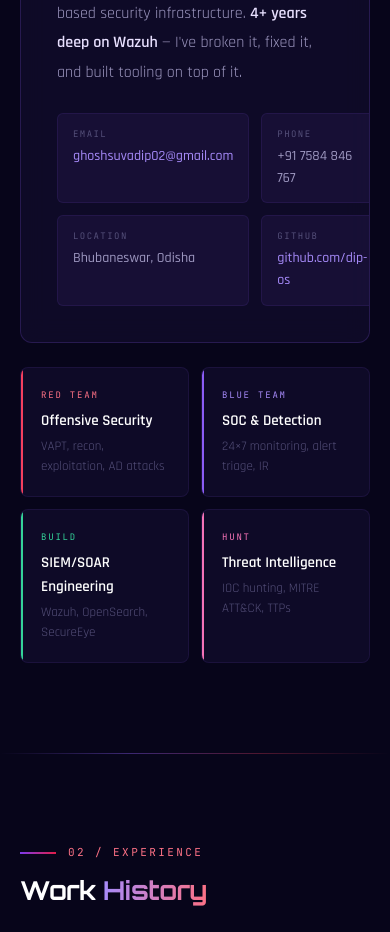
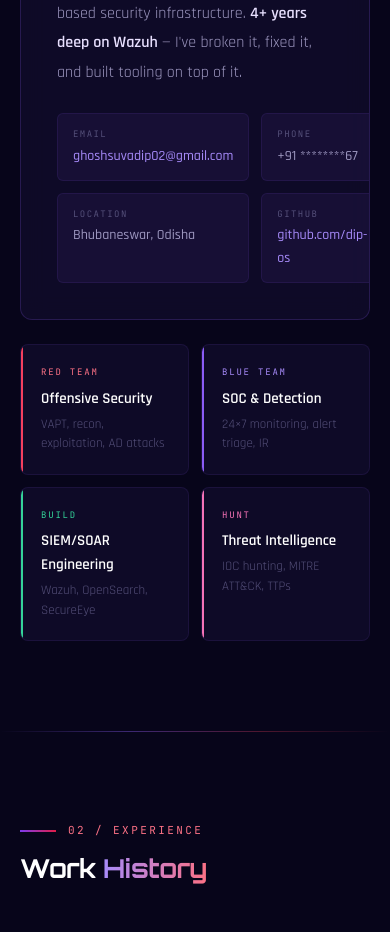
Before and after one commit to dip-os/Portfolio, a plain HTML site: page index.html in a window 390 px wide. Shown: the part 1352-2284 px from the top of the page. Drawn offline with Linux system fonts and the light colour scheme.

Commit message:
Mobile number masking

```diff
--- a/index.html
+++ b/index.html
@@ -295,7 +295,7 @@ footer{border-top:1px solid var(--border);padding:36px 56px;display:flex;align-i
         <p class="bio-text">The best defenders think like attackers. <strong>Purple teaming isn't a checkbox</strong> — it's running real adversary techniques against your own detections, finding gaps, and closing them before someone else does.<br><br>Most of my time is split between <strong>enterprise SOC operations</strong> (950k+ endpoints, 24&#xD7;7) and building OpenSearch-based security infrastructure. <strong>4+ years deep on Wazuh</strong> — I've broken it, fixed it, and built tooling on top of it.</p>
         <div class="contact-grid">
           <div class="ci"><div class="ci-l">Email</div><div class="ci-v"><a href="mailto:ghoshsuvadip02@gmail.com">ghoshsuvadip02@gmail.com</a></div></div>
-          <div class="ci"><div class="ci-l">Phone</div><div class="ci-v">+91 7584 846 767</div></div>
+          <div class="ci"><div class="ci-l">Phone</div><div class="ci-v">+91 ********67</div></div>
           <div class="ci"><div class="ci-l">Location</div><div class="ci-v">Bhubaneswar, Odisha</div></div>
           <div class="ci"><div class="ci-l">GitHub</div><div class="ci-v"><a href="https://github.com/dip-os" target="_blank">github.com/dip-os</a></div></div>
         </div>
```
